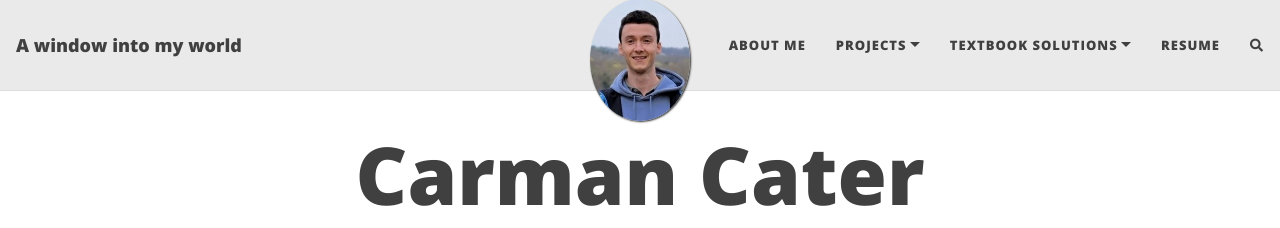
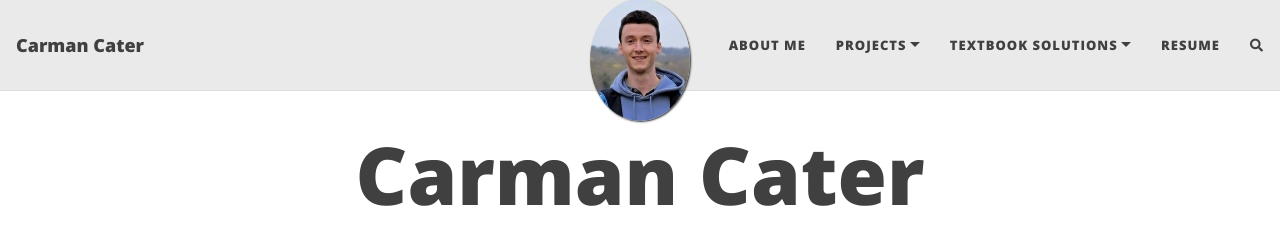
Before and after one commit to carmancater/carmancater.github.io, a Jekyll site: the page built from index.html, in a window 1280 px wide. Shown: the top 228 px of the page. Built offline with Jekyll 4.4.1, drawn with Linux system fonts in a browser that asks for light colours; nearby versions of some CDN libraries; the list of posts is cut into pages by our own code; comment, search, counter and statistics services are not loaded.

Commit message:
Update _config.yml

```diff
--- a/_config.yml
+++ b/_config.yml
@@ -10,7 +10,7 @@
 ############################
 
 # Name of website
-title: A window into my world
+title: Carman Cater
 
 # Your name to show in the footer
 author: Carman Cater
```
